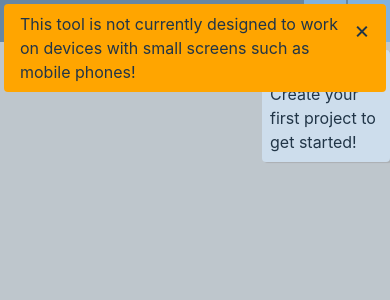
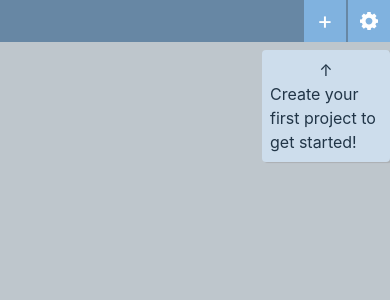
Before and after one commit to nickgirardo/trone, a React (Vite) app: page / in a window 390 px wide. Shown: the top 300 px of the page. Built offline with nearby package versions, Linux system fonts and the light colour scheme.

Commit message:
Temporarily disable mobile warning

```diff
--- a/src/components/MobileWarning/index.tsx
+++ b/src/components/MobileWarning/index.tsx
@@ -3,7 +3,7 @@ import { useState } from "react";
 import "./index.scss";
 
 export const MobileWarning = () => {
-  const [showWarning, setShowWarning] = useState<boolean>(true);
+  const [showWarning, setShowWarning] = useState<boolean>(false);
 
   if (!showWarning) return <></>;
 
```
